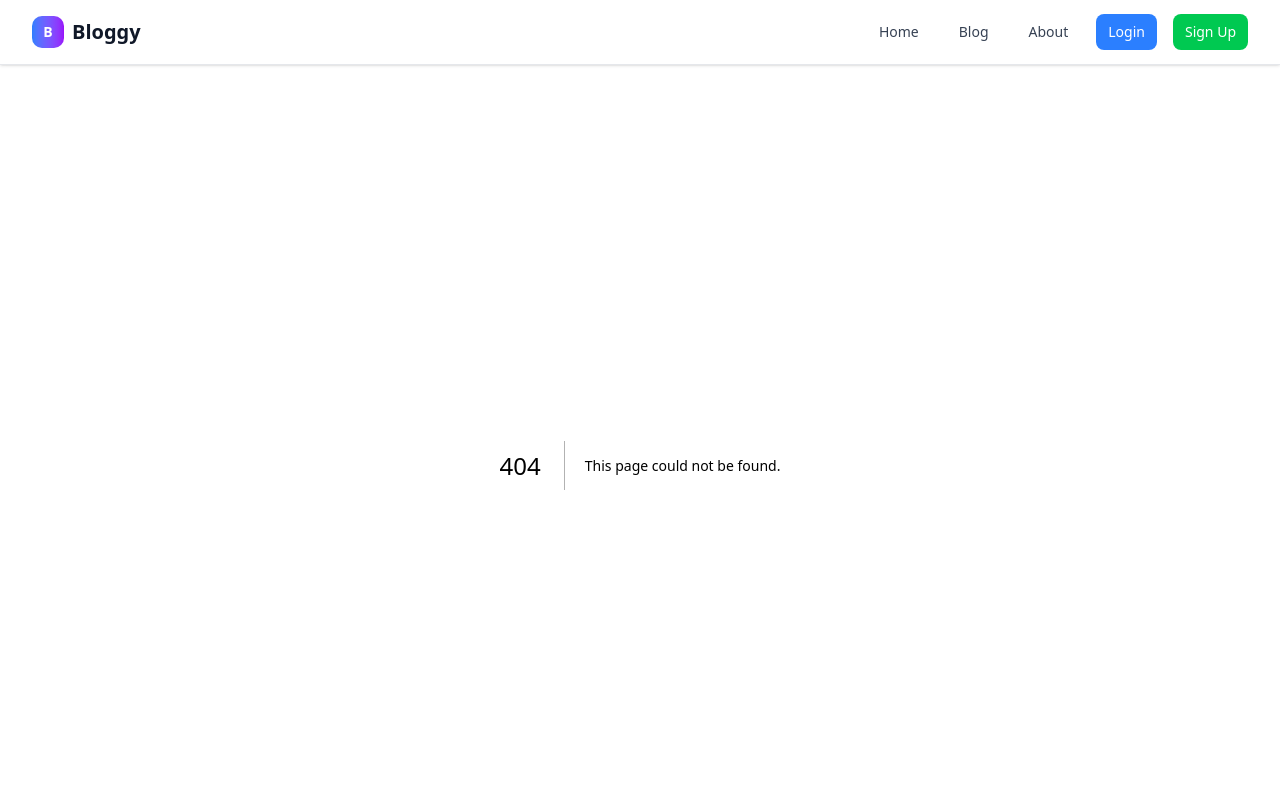
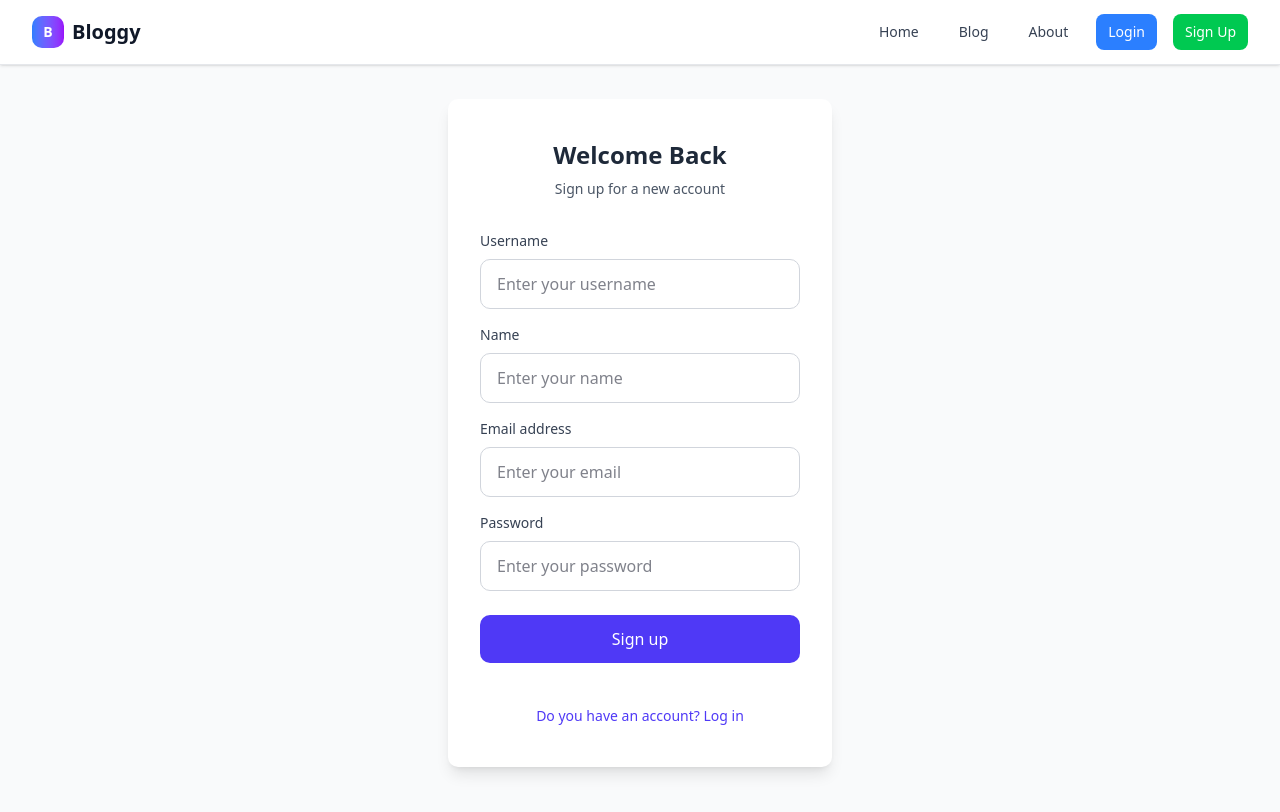
Before and after one commit to nafasebra/bloggy, a Next.js app in the folder front/: page /auth/signup in a window 1280 px wide. Before the commit this address had no page. Shown: the top 812 px of the page. Built offline with nearby package versions, Linux system fonts and the light colour scheme.

Commit message:
fix(frontend): change signin -> signup and add name and username to the signup page

```diff
--- a/front/src/app/auth/signin/page.tsx
+++ b/front/src/app/auth/signup/page.tsx
@@ -5,15 +5,18 @@ import { useRouter } from "next/navigation";
 import { useState } from "react";
 import { z } from "zod";
 import { zodResolver } from "@hookform/resolvers/zod";
+import Link from "next/link";
 
-const signinSchema = z.object({
+const signupSchema = z.object({
+  username: z.string().min(2, "Username must be at least 2 characters"),
+  name: z.string().min(2, "Name must be at least 2 characters"),
   email: z.string().email("Invalid email format").min(1, "Email is required"),
   password: z.string().min(6, "Password must be at least 6 characters"),
 });
 
-type SigninFormData = z.infer<typeof signinSchema>;
+type signupFormData = z.infer<typeof signupSchema>;
 
-export default function SigninPage() {
+export default function SignupPage() {
   const [isLoading, setIsLoading] = useState(false);
   const [error, setError] = useState("");
   const router = useRouter();
@@ -22,16 +25,16 @@ export default function SigninPage() {
     register,
     handleSubmit,
     formState: { errors },
-  } = useForm<SigninFormData>({
-    resolver: zodResolver(signinSchema),
+  } = useForm<signupFormData>({
+    resolver: zodResolver(signupSchema),
   });
 
-  const onSubmit = async (data: SigninFormData) => {
+  const onSubmit = async (data: signupFormData) => {
     setIsLoading(true);
     setError("");
 
     try {
-      const response = await fetch("/api/auth/signin", {
+      const response = await fetch("/api/auth/signup", {
         method: "POST",
         headers: {
           "Content-Type": "application/json",
@@ -45,7 +48,7 @@ export default function SigninPage() {
         setError("Invalid credentials");
       }
     } catch (err) {
-      setError("Signin failed. Please try again.");
+      setError("Signup failed. Please try again.");
     } finally {
       setIsLoading(false);
     }
@@ -60,12 +63,53 @@ export default function SigninPage() {
               Welcome Back
             </h2>
             <p className="text-center text-gray-600 mt-2 text-sm">
-              Sign in to your account
+              Sign up for a new account
             </p>
           </div>
 
           <form className="space-y-6" onSubmit={handleSubmit(onSubmit)}>
             <div className="space-y-4">
+              <div>
+                <label
+                  htmlFor="username"
+                  className="block text-sm font-medium text-gray-700 mb-2"
+                >
+                  Username
+                </label>
+                <input
+                  id="username"
+                  type="text"
+                  className="w-full px-4 py-3 border border-gray-300 rounded-lg focus:outline-none focus:ring-2 focus:ring-indigo-500 focus:border-transparent transition-all duration-200"
+                  placeholder="Enter your username"
+                  {...register("username")}
+                />
+                {errors.username && (
+                  <p className="mt-2 text-sm text-red-600">
+                    {errors.username.message}
+                  </p>
+                )}
+              </div>
+
+              <div>
+                <label
+                  htmlFor="name"
+                  className="block text-sm font-medium text-gray-700 mb-2"
+                >
+                  Name
+                </label>
+                <input
+                  id="name"
+                  type="text"
+                  className="w-full px-4 py-3 border border-gray-300 rounded-lg focus:outline-none focus:ring-2 focus:ring-indigo-500 focus:border-transparent transition-all duration-200"
+                  placeholder="Enter your name"
+                  {...register("name")}
+                />
+                {errors.name && (
+                  <p className="mt-2 text-sm text-red-600">
+                    {errors.name.message}
+                  </p>
+                )}
+              </div>
               <div>
                 <label
                   htmlFor="email"
@@ -120,16 +164,16 @@ export default function SigninPage() {
               disabled={isLoading}
               className="w-full bg-indigo-600 hover:bg-indigo-700 text-white font-medium py-3 px-4 rounded-lg transition-colors duration-200 focus:outline-none focus:ring-2 focus:ring-indigo-500 focus:ring-offset-2 disabled:opacity-50 disabled:cursor-not-allowed"
             >
-              {isLoading ? "Signing in..." : "Sign in"}
+              {isLoading ? "Signing up..." : "Sign up"}
             </button>
 
             <div className="text-center pt-4">
-              <a
-                href="/register"
+              <Link
+                href="/login"
                 className="text-indigo-600 hover:text-indigo-700 text-sm font-medium transition-colors duration-200"
               >
-                Don't have an account? Sign up
-              </a>
+                Do you have an account? Log in
+              </Link>
             </div>
           </form>
         </div>
--- a/front/src/components/layout/navigation.tsx
+++ b/front/src/components/layout/navigation.tsx
@@ -8,6 +8,8 @@ export default function Navigation() {
   const pathname = usePathname();
   // Simulate user authentication state
   const [isLoggedIn, setIsLoggedIn] = useState(false);
+
+  // TODO: Implement user authentication logic
 
   const navItems = [
     { href: "/", label: "Home" },
```
